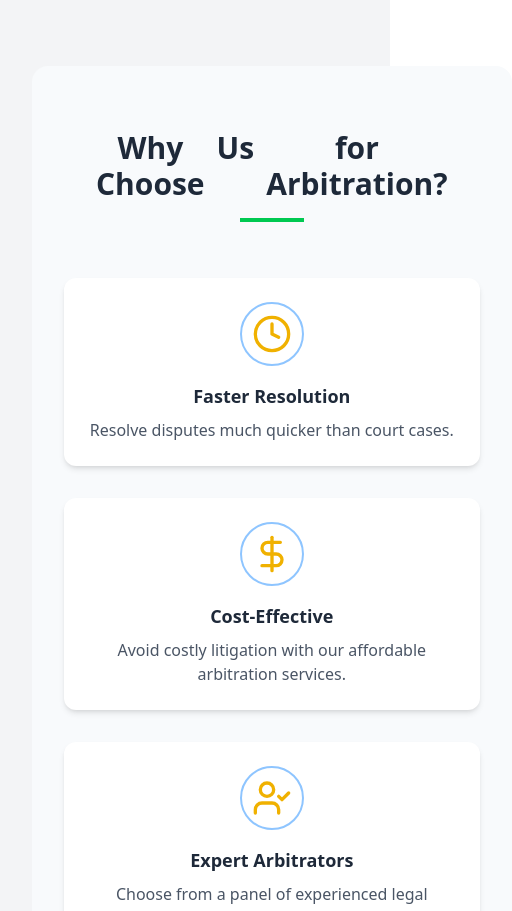
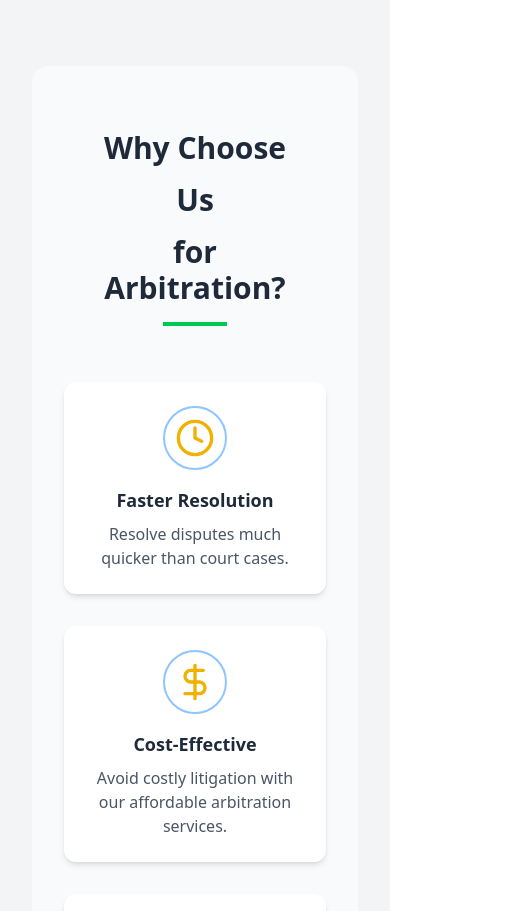
Before and after one commit to StevenSteel7/eLegalSamadhan, a Next.js app: page /arbitration in a window 390 px wide. Shown: the part 880-1791 px from the top of the page, 512 px wide, since content can reach past the window. Built offline with nearby package versions, Linux system fonts and the light colour scheme.

Commit message:
bug fixed

```diff
--- a/app/arbitration/page.tsx
+++ b/app/arbitration/page.tsx
@@ -52,12 +52,12 @@
                 {/* Why Choose US ... using the odering property*/}
                 <div className="bg-gray-100 py-12">
                 <div className="max-w-7xl mx-auto px-4">
-                    <div className="grid md:grid-cols-2 gap-8 justify-items-center">
+                    <div className="grid md:grid-cols-2 gap-8 justify-items-center  ">
                         {/* Why Choose Us Section */}
                         <div id="Why Choose Us" className="group col-span-2 bg-slate-50 rounded-2xl p-8">
                             {/* Title Section */}
                             <div className="p-8 mx-auto rounded-2xl md:col-span-2 sm:col-span-1">
-                                <div className="flex  justify-center group cursor-pointer">
+                                <div className="flex flex-col md:flex-row justify-center group cursor-pointer">
                                     <span className="text-3xl font-bold text-center text-gray-800 mb-4">
                                         Why Choose
                                     </span>
```
